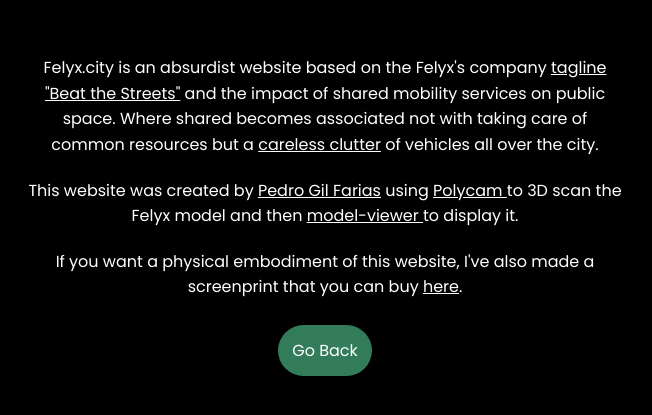
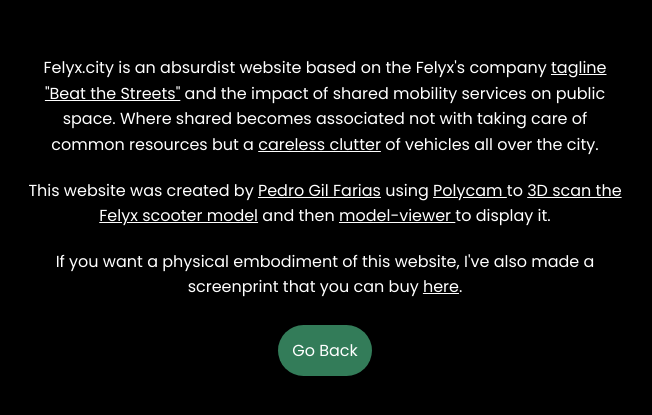
Before and after one commit to de-conceptualise/Felyx-city, a plain HTML site: page about.html in a window 1280 px wide. Shown: the part 201-616 px from the top of the page, without its empty margins (315-967 px from the left). Drawn offline with Linux system fonts and the light colour scheme.

Commit message:
Update about.html

```diff
--- a/about.html
+++ b/about.html
@@ -77,7 +77,7 @@
 <div>
     <p>Felyx.city is an absurdist website based on the Felyx's company <a href="https://felyx.com/" target="_blank">tagline "Beat the Streets"</a> and the impact of shared mobility services on public space. Where shared becomes associated not with taking care of common resources but a <a href="https://www.instagram.com/strooiscooters010/" target="_blank">careless clutter</a> of vehicles all over the city.</p>
 
-    <p>This website was created by <a href="https://www.instagram.com/pedro.gil.farias/" target="_blank">Pedro Gil Farias</a> using <a href="https://poly.cam/" target="_blank"> Polycam </a> to 3D scan the Felyx model and then <a href="https://modelviewer.dev/" target="_blank">model-viewer </a> to display it.</p>
+    <p>This website was created by <a href="https://www.instagram.com/pedro.gil.farias/" target="_blank">Pedro Gil Farias</a> using <a href="https://poly.cam/" target="_blank"> Polycam </a> to <a href="https://skfb.ly/oQM88" target="_blank">3D scan the Felyx scooter model</a> and then <a href="https://modelviewer.dev/" target="_blank">model-viewer </a> to display it.</p>
 
     <p>If you want a physical embodiment of this website, I've also made a screenprint that you can buy <a href="https://deconceptualise.com/product/felyxcity/" target="_blank">here</a>.</p>
     <br>
```
